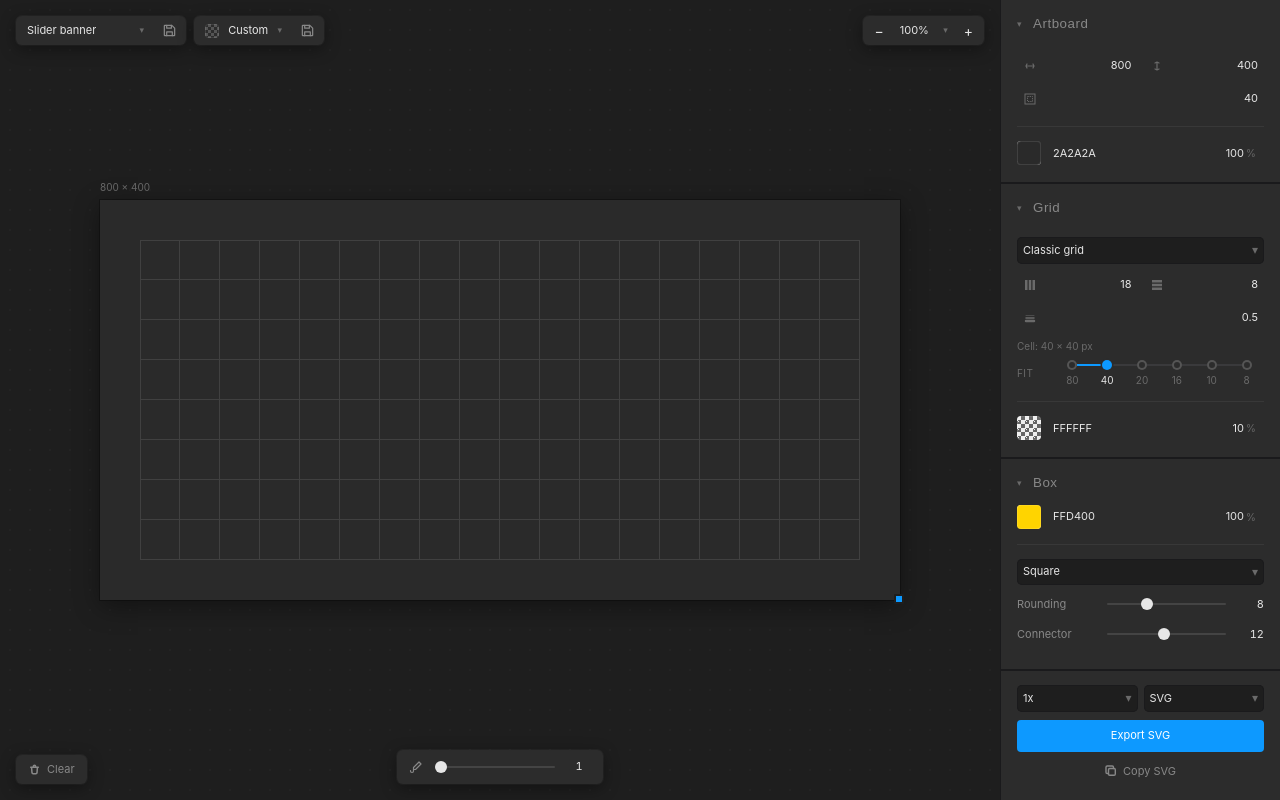
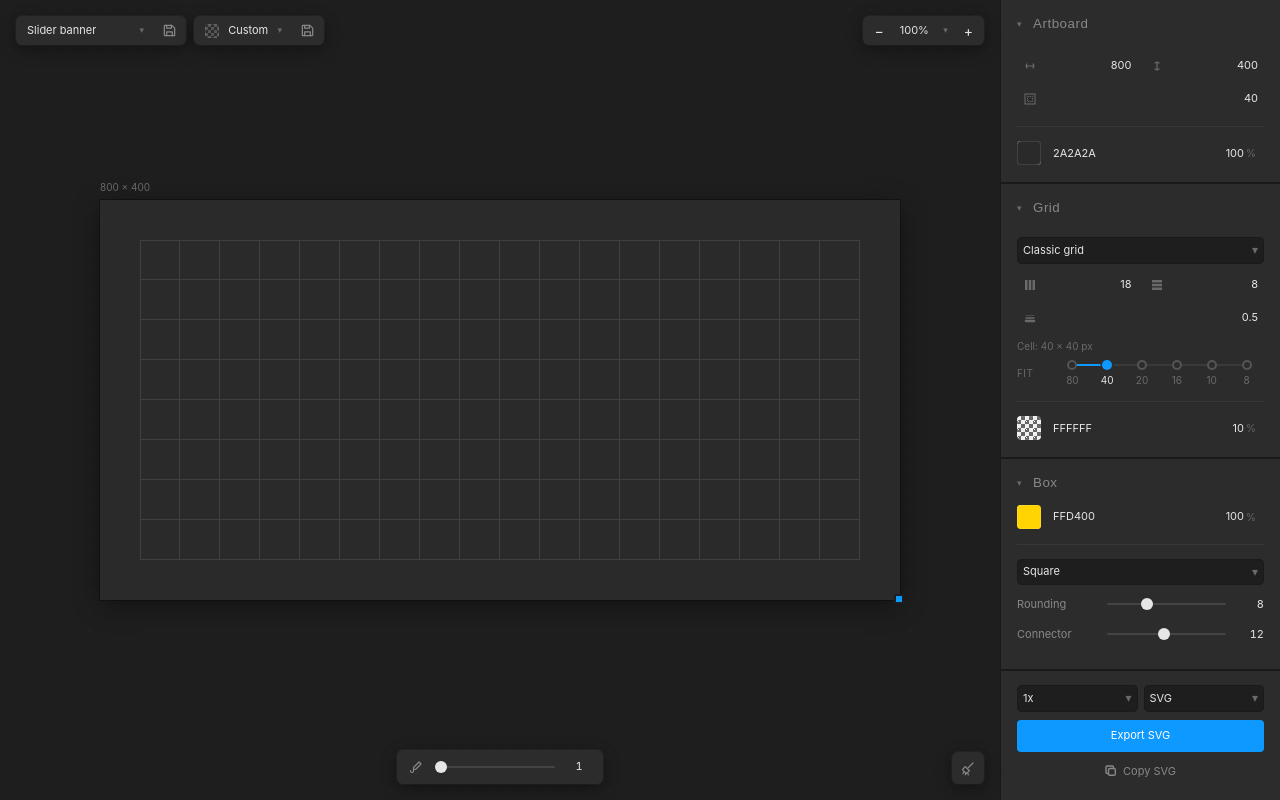
Before and after one commit to vod123qwe/grid-blob, a plain HTML site: page index.html in a window 1280 px wide. Drawn offline with Linux system fonts and the light colour scheme.

Commit message:
Move Clear to bottom-right (aligned with zoom), icon-only broom/sweep icon
Co-Authored-By: Claude Opus 4.7 (1M context) <noreply@anthropic.com>

```diff
--- a/index.html
+++ b/index.html
@@ -1025,28 +1025,26 @@
     gap: 8px;
     z-index: 50;
   }
-  /* Floating Reset — bottom-left, aligned with the template strip (left) and brush (bottom) */
+  /* Floating Clear — bottom-right, right edge aligned with the zoom control */
   .reset-fab {
     position: fixed;
-    left: 16px;
+    right: calc(280px + 16px);
     bottom: 16px;
     z-index: 50;
     display: flex;
     align-items: center;
-    gap: 6px;
+    justify-content: center;
     background: var(--sidebar);
     border: none;
     border-radius: 6px;
-    padding: 7px 12px;
+    padding: 8px;
     color: var(--text-dim);
-    font: inherit;
-    font-size: 11px;
     cursor: pointer;
     box-shadow: 0 4px 16px rgba(0,0,0,0.4), 0 0 0 1px rgba(255,255,255,0.04);
     user-select: none;
   }
-  .reset-fab:hover { color: var(--text); }
-  .reset-fab svg { width: 13px; height: 13px; display: block; }
+  .reset-fab:hover { color: var(--text); background: var(--hover); }
+  .reset-fab svg { width: 16px; height: 16px; display: block; }
   .template-control,
   .style-control {
     background: var(--sidebar);
@@ -1655,9 +1653,8 @@
 </div>
 
 <!-- Floating Reset (bottom-left) -->
-<button class="reset-fab" id="resetBtn" type="button" title="Clear the painted boxes">
-  <svg viewBox="0 0 12 12" fill="none" stroke="currentColor" stroke-width="1.4" stroke-linecap="round" stroke-linejoin="round"><path d="M2.5 4h7M5 4V3a1 1 0 0 1 1-1h0a1 1 0 0 1 1 1v1M3.3 4l.4 5.2a1 1 0 0 0 1 .8h2.6a1 1 0 0 0 1-.8L8.7 4"/></svg>
-  Clear
+<button class="reset-fab" id="resetBtn" type="button" title="Clear the painted boxes" aria-label="Clear">
+  <svg viewBox="0 0 24 24" fill="none" stroke="currentColor" stroke-width="1.8" stroke-linecap="round" stroke-linejoin="round"><path d="M19.5 4.5L11 13"/><path d="M8 10l6 6"/><path d="M8 10l-3.5 3.5a1.5 1.5 0 0 0 0 2.1l3.9 3.9a1.5 1.5 0 0 0 2.1 0L14 16"/><path d="M6 18l-1.6 2.6M9 19.5l-.9 2.6M12 20l.4 2.4"/></svg>
 </button>
 
 <div class="toast" id="toast"></div>
```
